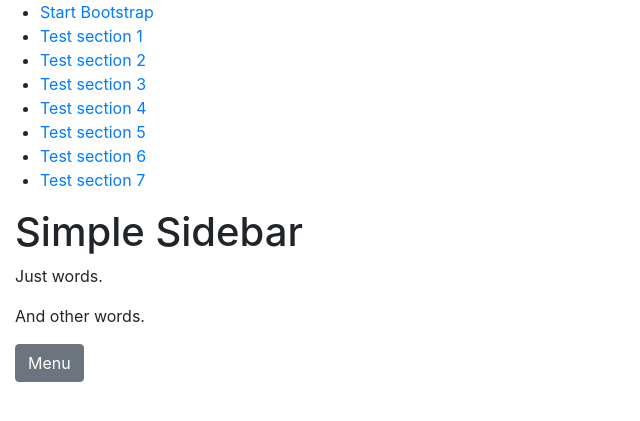
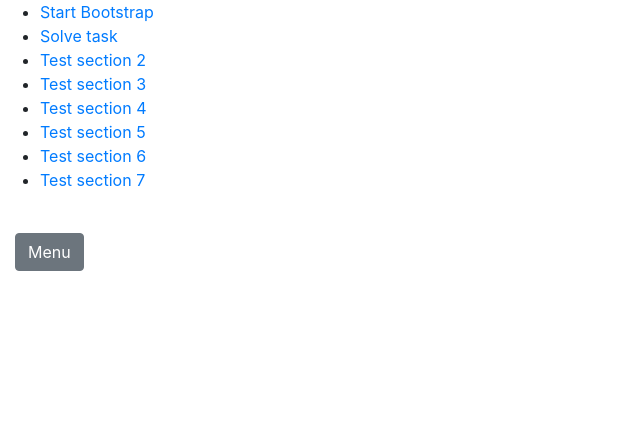
Before and after one commit to Programeezy/PyTrainer, a Django app: page /regulars/ in a window 1280 px wide. Shown: the top 421 px of the page, without its empty margins (0-640 px from the left). Run offline with Django 3.2, Linux system fonts and the light colour scheme; some libraries are stand-ins or nearby versions.

Commit message:
Interface changed and bugs fixed.

```diff
--- a/PyTrainer/db_sources.py
+++ b/PyTrainer/db_sources.py
@@ -61,7 +61,8 @@ tasks = cur.fetchall()
 if not tasks:
     cur.execute(
         "INSERT INTO task (status, description, solution) VALUES(%s, %s, %s)",
-        ('unsolved', 'Извлекиет все слова в text, начинающиеся на гласную букву', r"re.findall(r'\w+', text)"))
+        ('unsolved', 'Выведите список, содержащий все слова из статьи, начинающиеся на гласную букву',
+         "import re\nprint(re.findall(r'\w+', article))"))
     conn.commit()
 
 cur.close()
--- a/PyTrainer/regulars/templates/regulars/index.html
+++ b/PyTrainer/regulars/templates/regulars/index.html
@@ -31,39 +31,28 @@
                         Start Bootstrap
                     </a>
                 </li>
-                <li>
-                    <a href="#">Test section 1</a>
-                </li>
-                <li>
-                    <a href="#">Test section 2</a>
-                </li>
-                <li>
-                    <a href="#">Test section 3</a>
-                </li>
-                <li>
-                    <a href="#">Test section 4</a>
-                </li>
-                <li>
-                    <a href="#">Test section 5</a>
-                </li>
-                <li>
-                    <a href="#">Test section 6</a>
-                </li>
-                <li>
-                    <a href="#">Test section 7</a>
-                </li>
+                <!--create the difference-->
+                <li><a href="{%url 'task'%}">Solve task</a></li>
+                <li><a href="#">Test section 2</a></li>
+                <li><a href="#">Test section 3</a></li>
+                <li><a href="#">Test section 4</a></li>
+                <li><a href="#">Test section 5</a></li>
+                <li><a href="#">Test section 6</a></li>
+                <li><a href="#">Test section 7</a></li>
             </ul>
         </div>
         <!-- /#sidebar-wrapper -->
 
         <!-- Page Content -->
-        <div id="page-content-wrapper">
+        <div>
             <div class="container-fluid">
-                <h1>Simple Sidebar</h1>
-                <p>Just words.</p>
-                <p>And other words.</p>
-                <a href="#menu-toggle" class="btn btn-secondary" id="menu-toggle">Menu</a>
+                <a style="margin-top: 2%" href="#menu-toggle" class="btn btn-secondary" id="menu-toggle">Menu</a>
             </div>
+        </div>
+
+        <div>
+            {% block content %}
+            {% endblock %}
         </div>
         <!-- /#page-content-wrapper -->
 
--- a/PyTrainer/regulars/urls.py
+++ b/PyTrainer/regulars/urls.py
@@ -4,5 +4,5 @@ from . import views
 
 urlpatterns = [
     path('', views.index, name='index'),
-    path('task', views.get_task, name='index')
+    path('task', views.get_task, name='task')
 ]
--- a/PyTrainer/regulars/views.py
+++ b/PyTrainer/regulars/views.py
@@ -14,10 +14,15 @@ def get_task(request):
     cur.execute('SELECT * FROM task')
     tasks = cur.fetchall()
     task = random.choice(tasks)
+    cur.execute('SELECT * FROM article')
+    articles = cur.fetchall()
+    article = random.choice(articles)
     content = {'task_id': task[0],
                'status': task[1],
                'description': task[2],
-               'solution': task[3]}
+               'solution': task[3],
+               'name': article[0],
+               'content': article[1]}
 
     if request.method == 'POST':
         solution = request.POST['solution']
```
Also changed, not shown: PyTrainer/regulars/templates/regulars/task.html (+19 -10 lines).
